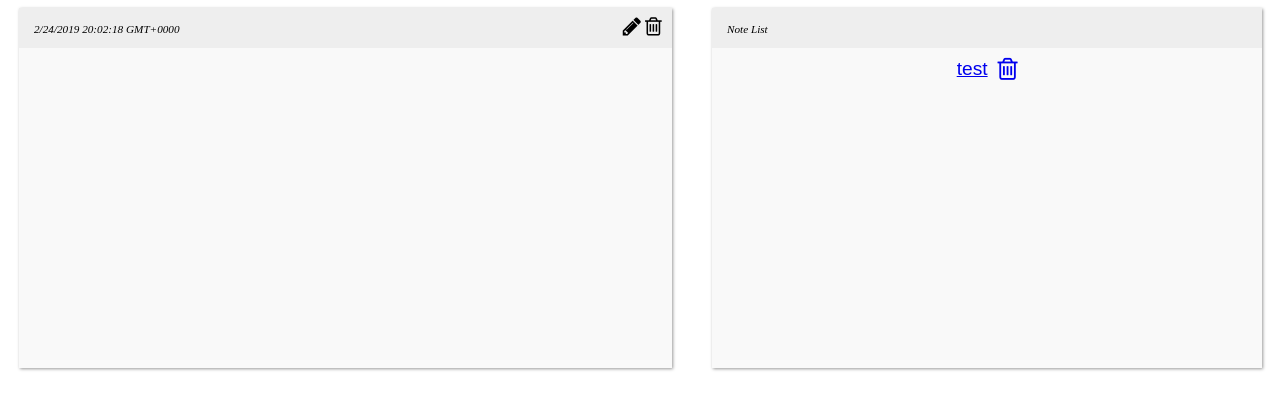
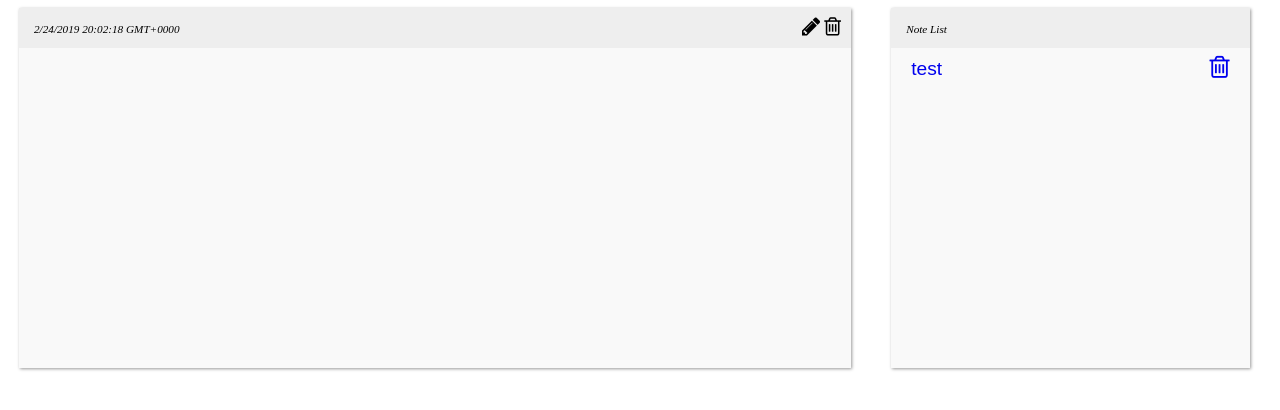
Before and after one commit to BertNik/docs, a PHP site: page / in a window 1280 px wide. Shown: the top 410 px of the page. Run offline with PHP 8.4, Linux system fonts and the light colour scheme; data that the repository does not hold is empty; some libraries are stand-ins or nearby versions.

Commit message:
style changes

```diff
--- a/static/css/custom.css
+++ b/static/css/custom.css
@@ -6,14 +6,14 @@
     min-height: 200px;
     display: block;
     position: absolute;
-    width: 51%;
+    width: 65%;
     left: 11px;
     overflow: hidden;
     /* max-width: 700px; */
     min-width: 262px;
 }
 .list{
-  text-align: center !important;
+  text-align: left !important;
 }
 .note_list{
     background: #eee;
@@ -23,14 +23,23 @@
     min-height: 200px;
     display: block;
     position: absolute;
-    left: 55%;
+    left: 69%;
     overflow: hidden;
     min-width: 220px;
-    width: 43%;
-    text-align: center;
+    width: 28%;
+    text-align: left;
 }
 .getNote{
-  padding-right:10px
+  float:left;
+  padding-right:10px;
+  padding-bottom:10px;
+  width: 150px;
+}
+.delete{
+  float:right;
+  padding-right:10px;
+  padding-bottom:10px;
+  width: 10px;
 }
 .container{
     position: absolute;
```
